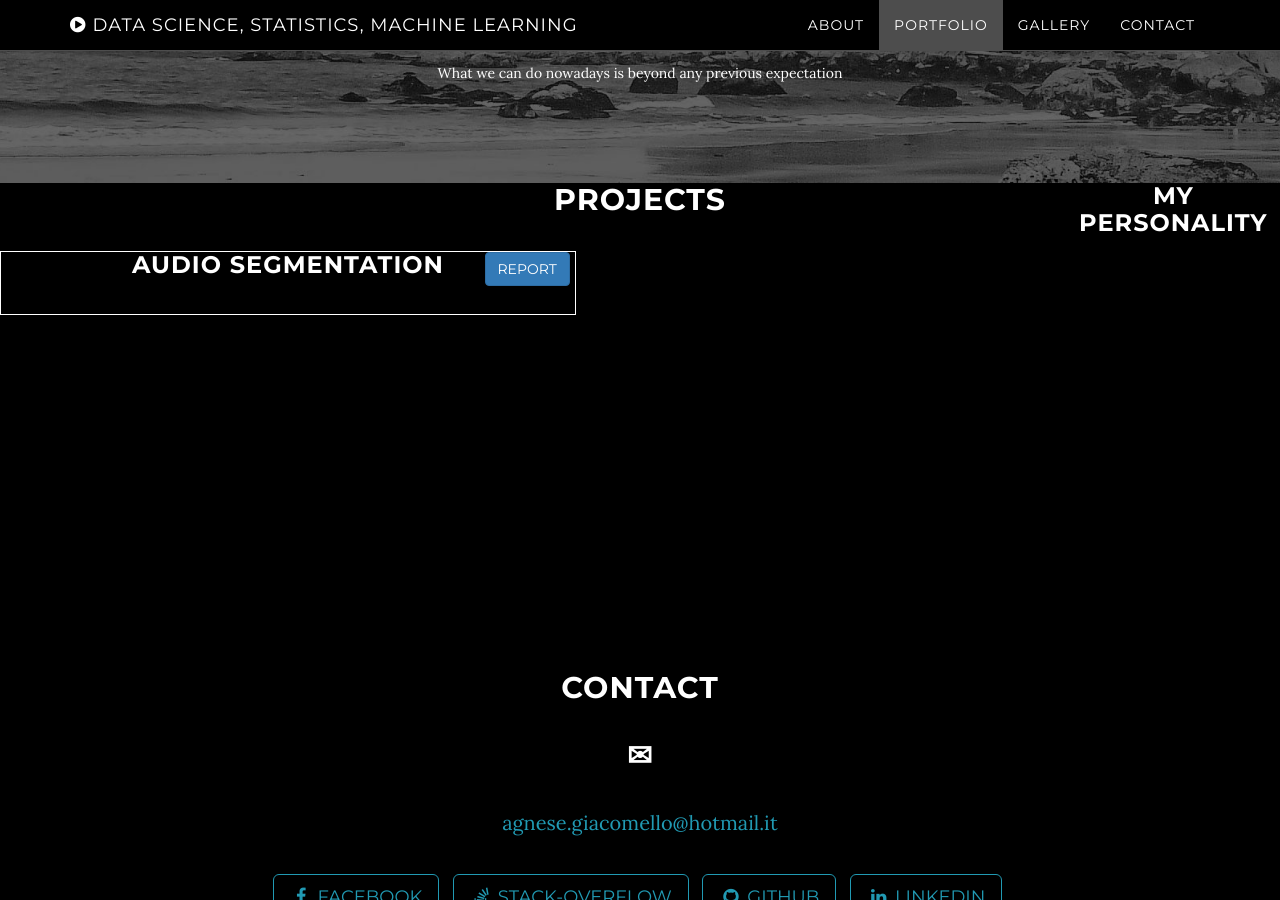
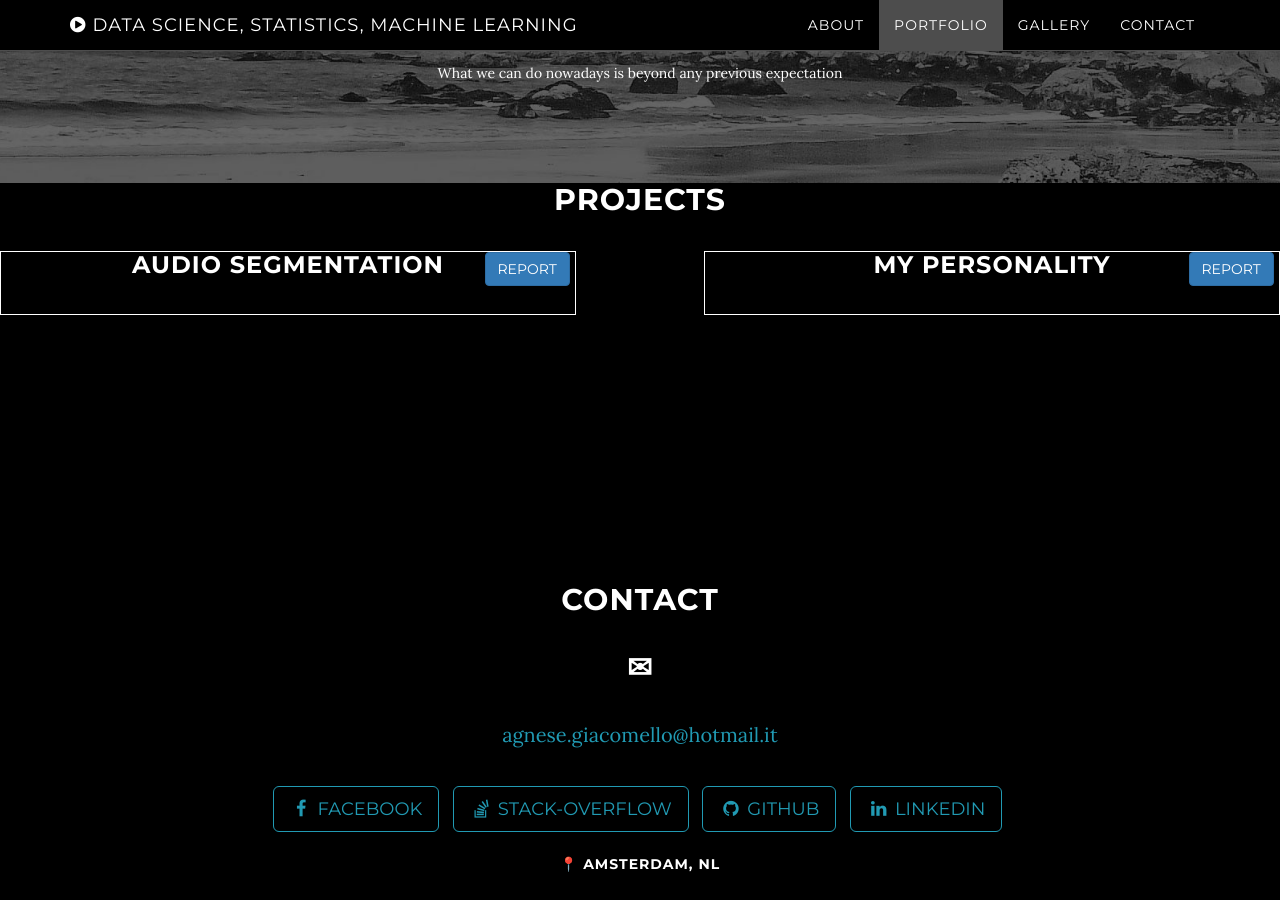
Before and after one commit to AgneseG/AgneseG.github.io, a Jekyll site: the page built from index.html, in a window 1280 px wide and 900 px high, scrolled down 2475 px. Built offline with Jekyll 4.4.1, drawn with Linux system fonts in a browser that asks for light colours.

Commit message:
Update download.html

```diff
--- a/_includes/download.html
+++ b/_includes/download.html
@@ -40,9 +40,11 @@ div.cnt2 {
 </div>
 
 
-  <h3 class="cnt2" class="col-lg-8 col-lg-offset-2">My Personality</h3>
 
-
+<div class="cnt2" class="col-lg-8 col-lg-offset-2">
+  <h3 class="col-lg-8 col-lg-offset-2" >My Personality</h3>
+  <a href="https://drive.google.com/file/d/1sbcjbPFX8HLIGBosnztp05XA7lDKWVVw/view?usp=sharing" target="_blank" class="btn btn-primary" class="col-lg-8 col-lg-offset-2">Report</a>
+</div>
 
 
 
```
